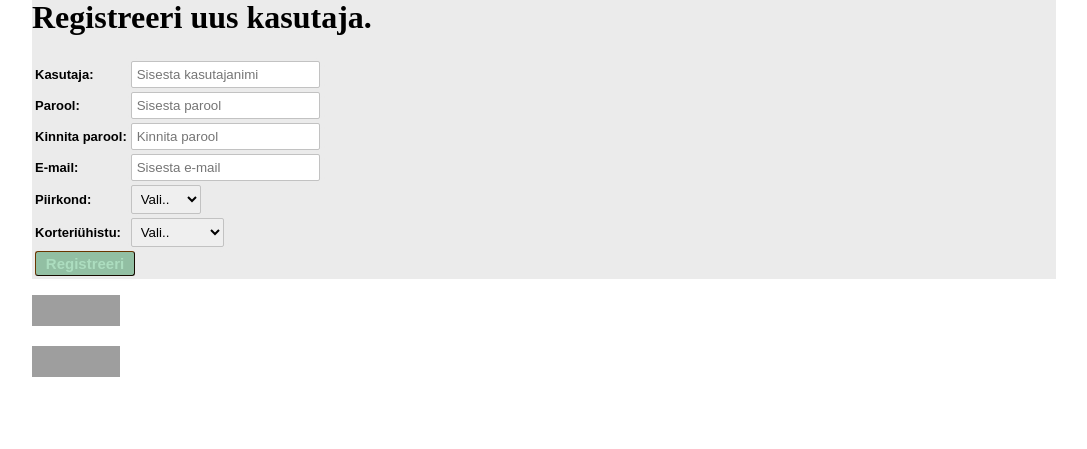
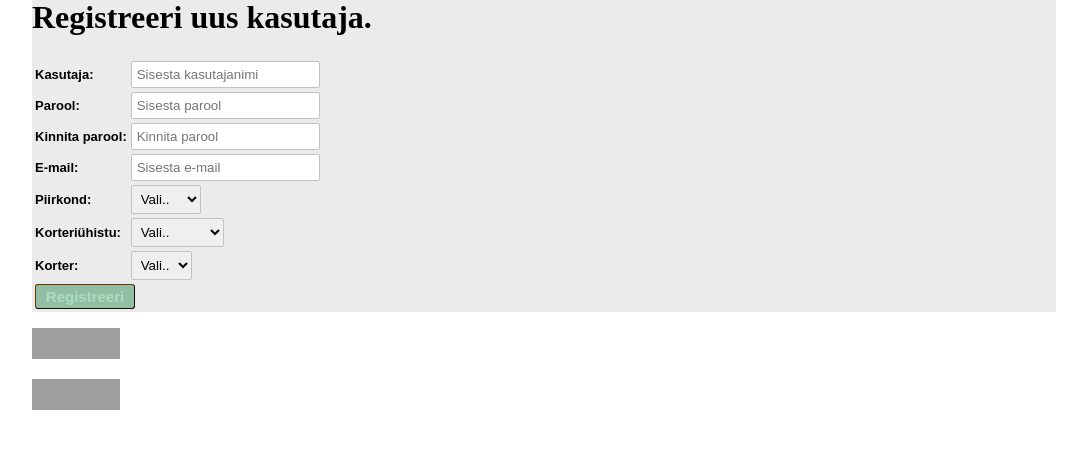
Before and after one commit to allavett/i244_Veen2iduVeebirakendus, a PHP site: page /index.php?view=register in a window 1280 px wide. Shown: the part 217-666 px from the top of the page, without its empty margins (96-1183 px from the left). Run offline with PHP 8.4, Linux system fonts and the light colour scheme; grey boxes are pictures that could not be loaded.

Commit message:
Add apartment field to registration form.

```diff
--- a/assets/script/register.js
+++ b/assets/script/register.js
@@ -1,14 +1,15 @@
 /**
  * Created by AllarVendla on 27.02.2017.
  */
-var formInputFields, submitButton, usernameFilled, passwordFilled, emailFilled, areaFilled, condoFilled;
+var formInputFields, submitButton, usernameFilled, passwordFilled, emailFilled, areaFilled, condoFilled, apartmentFilled;
 
-formInputFields = ["username", "password", "confirm-password", "email", "area", "condo", "register-button"];
+formInputFields = ["username", "password", "confirm-password", "email", "area", "condo", "apartment", "register-button"];
 usernameFilled = false;
 passwordFilled = false;
 emailFilled = false;
 condoFilled = false;
 areaFilled = false;
+apartmentFilled = false;
 
 window.document.addEventListener("DOMContentLoaded", function () {
     submitButton = document.getElementById("register-button");
@@ -51,6 +52,9 @@ function checkInput(inputField){
         case "condo":
             condoFilled = checkValue();
             break;
+        case "apartment":
+            apartmentFilled = checkValue();
+            break;
         case "register-button":
             /*alert("Ju stupiido!");
             event.preventDefault();*/
@@ -75,7 +79,7 @@ function checkInput(inputField){
             return true;
         }
     }
-    submitButton.disabled = !(usernameFilled && passwordFilled && emailFilled && condoFilled && areaFilled);
+    submitButton.disabled = !(usernameFilled && passwordFilled && emailFilled && condoFilled && areaFilled && apartmentFilled);
     /*
     if (usernameFilled && passwordFilled && emailFilled && condoFilled && areaFilled) {
         submitButton.disabled = false;
--- a/model/function_register.php
+++ b/model/function_register.php
@@ -8,8 +8,8 @@
 
 
 function register(){
-    global $registerErrors, $username, $email, $area, $condo;
-    $registerErrors = $username = $password = $passwordConfirm = $email = $area = $condo = "";
+    global $registerErrors, $username, $email, $area, $condo, $apartment;
+    $registerErrors = $username = $password = $passwordConfirm = $email = $area = $condo = $apartment = "";
     $registerErrors = array();
     if (isset($_POST["register"])) {
         foreach ($_POST as $key => $value) {
@@ -33,6 +33,9 @@ function register(){
                     case "condo":
                         $condo = check_input($value);
                         break;
+                    case "apartment":
+                        $apartment = check_input($value);
+                        break;
                 }
             } else {
                 $registerErrors[$key] = "Väli täitmata!";
--- a/view/register.php
+++ b/view/register.php
@@ -51,6 +51,16 @@
                 <td><?php if (isset($registerErrors["condo"])) {echo $registerErrors["condo"];} ?></td>
             </tr>
             <tr>
+                <td><label for="apartment">Korter:</label></td>
+                <td><select id="apartment" class="select-option" name="apartment">
+                        <option value="0" selected>Vali..</option>
+                        <option value="1">1</option>
+                        <option value="2">2</option>
+                        <option value="3">3</option>
+                    </select></td>
+                <td><?php if (isset($registerErrors["apartment"])) {echo $registerErrors["apartment"];} ?></td>
+            </tr>
+            <tr>
                 <td colspan="3"><input id="register-button" type="submit" name="register" value="Registreeri" disabled></td>
             </tr>
 
```
